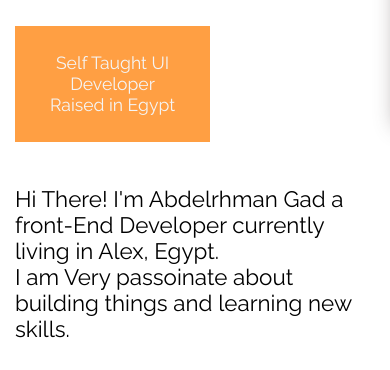
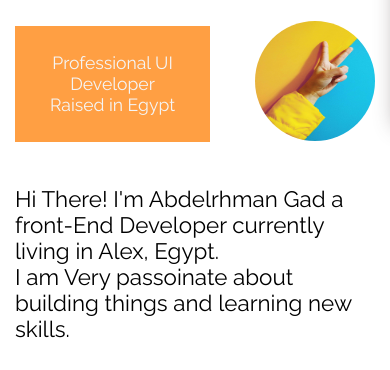
Before and after one commit to Abdelrhmangad/portfolio, a plain HTML site: page index.html in a window 390 px wide. Shown: the part 722-1092 px from the top of the page. Drawn offline with Linux system fonts and the light colour scheme.

Commit message:
Adding image

```diff
--- a/css/main.css
+++ b/css/main.css
@@ -375,12 +375,14 @@ section.landing-page .yellow-tape{
         text-align: center;
     }
     .who-me .sec-content img{
-        display:none;}
+        display:block;
+    }
 
 
     .who-me .sec-content .descripe-me{
         top: 150px;
         width:100vw;
+        height:970px
     }
 }
 /* -------------- ENd Responsivness media of who me section */
--- a/index.html
+++ b/index.html
@@ -109,7 +109,7 @@
         <br>
         <div class="sec-content">
             <div class="yellow-tape">
-                Self Taught UI Developer Raised in Egypt
+                Professional UI Developer Raised in Egypt
             </div>
             <img src="images/basc (1).png" alt="">
             <p class="descripe-me">
```
